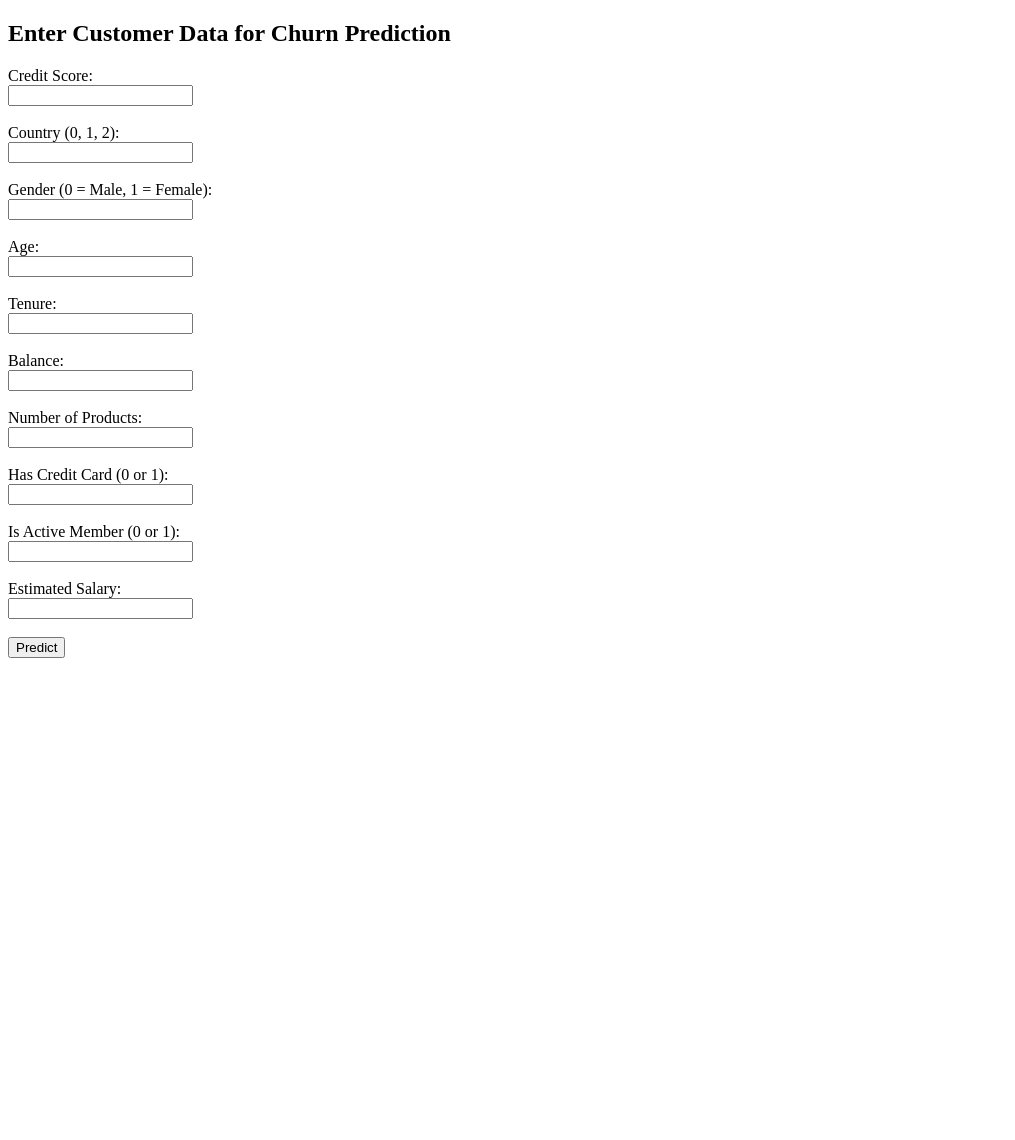
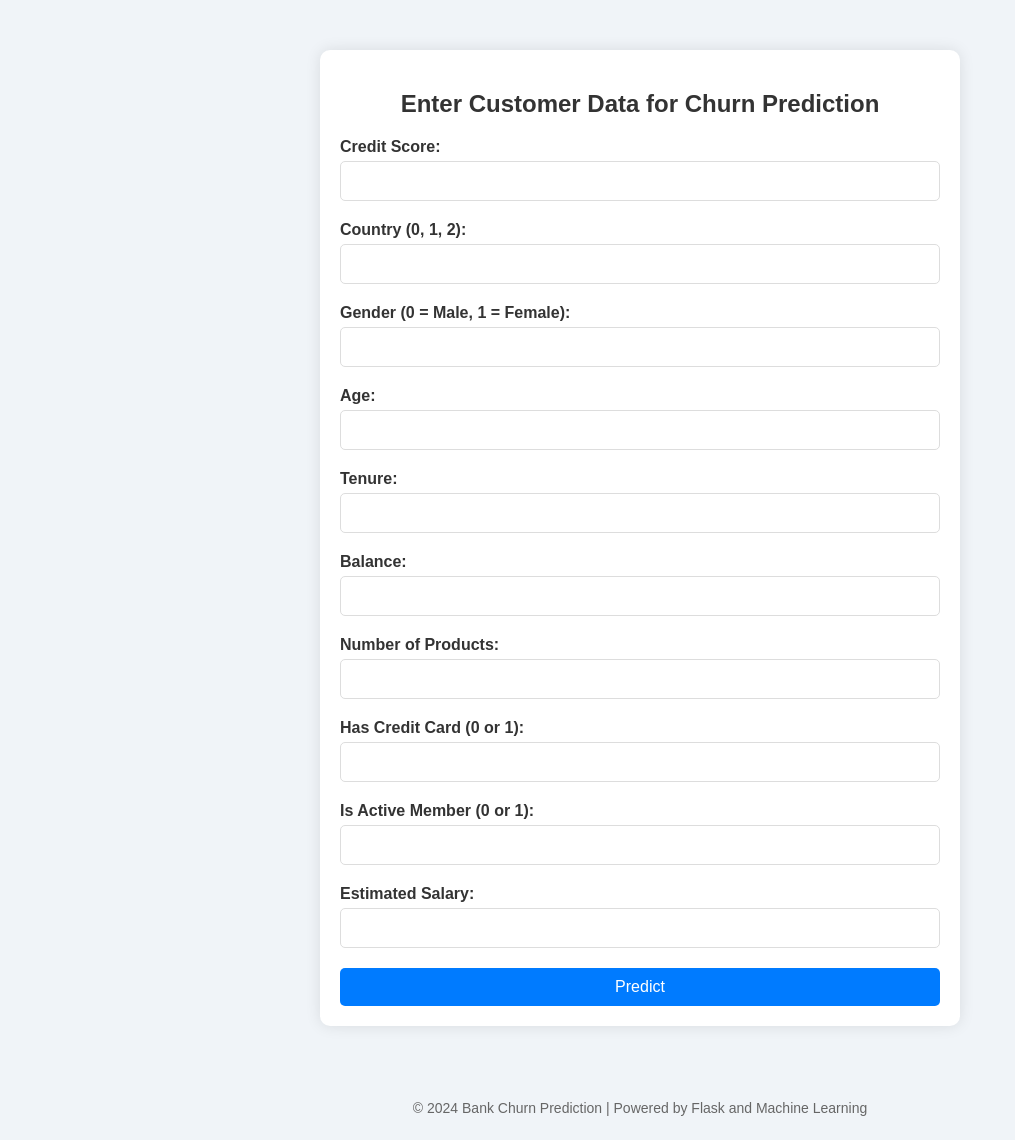
Before and after one commit to rishabh261996/bank-churn-predictor, a Flask app: page / in a window 1280 px wide. Shown: the whole page, without its empty margins (0-1015 px from the left). Before the commit the page ends 658 px from the top, so only its background shows below. Run offline with Flask 3, Linux system fonts and the light colour scheme; parts of the project's set-up code (start-up, migrations or seed data) failed here and were passed over.

Commit message:
Update index.html

```diff
--- a/templates/index.html
+++ b/templates/index.html
@@ -4,45 +4,126 @@
     <meta charset="UTF-8">
     <meta name="viewport" content="width=device-width, initial-scale=1.0">
     <title>Churn Prediction App</title>
+    <style>
+        body {
+            font-family: Arial, sans-serif;
+            background-color: #f0f4f8;
+            margin: 0;
+            padding: 0;
+        }
+
+        .container {
+            max-width: 600px;
+            margin: 50px auto;
+            padding: 20px;
+            background-color: white;
+            box-shadow: 0px 0px 15px rgba(0, 0, 0, 0.1);
+            border-radius: 10px;
+        }
+
+        h2 {
+            text-align: center;
+            color: #333;
+        }
+
+        form {
+            display: flex;
+            flex-direction: column;
+        }
+
+        label {
+            margin-bottom: 5px;
+            font-weight: bold;
+            color: #333;
+        }
+
+        input[type="text"] {
+            padding: 10px;
+            margin-bottom: 20px;
+            border: 1px solid #ddd;
+            border-radius: 5px;
+            font-size: 16px;
+        }
+
+        input[type="submit"] {
+            background-color: #007bff;
+            color: white;
+            border: none;
+            padding: 10px;
+            border-radius: 5px;
+            font-size: 16px;
+            cursor: pointer;
+        }
+
+        input[type="submit"]:hover {
+            background-color: #0056b3;
+        }
+
+        .result {
+            margin-top: 20px;
+            text-align: center;
+            font-size: 18px;
+            font-weight: bold;
+            color: #28a745;
+        }
+
+        .footer {
+            text-align: center;
+            padding: 10px;
+            margin-top: 40px;
+            font-size: 14px;
+            color: #666;
+        }
+    </style>
 </head>
 <body>
+
+    <div class="container">
         <h2>Enter Customer Data for Churn Prediction</h2>
         <form action="/predict" method="post">
-        <label>Credit Score:</label><br>
-        <input type="text" name="credit_score" required><br><br>
+            <label>Credit Score:</label>
+            <input type="text" name="credit_score" required>
 
-        <label>Country (0, 1, 2):</label><br>
-        <input type="text" name="country" required><br><br>
+            <label>Country (0, 1, 2):</label>
+            <input type="text" name="country" required>
 
-        <label>Gender (0 = Male, 1 = Female):</label><br>
-        <input type="text" name="gender" required><br><br>
+            <label>Gender (0 = Male, 1 = Female):</label>
+            <input type="text" name="gender" required>
 
-        <label>Age:</label><br>
-        <input type="text" name="age" required><br><br>
+            <label>Age:</label>
+            <input type="text" name="age" required>
 
-        <label>Tenure:</label><br>
-        <input type="text" name="tenure" required><br><br>
+            <label>Tenure:</label>
+            <input type="text" name="tenure" required>
 
-        <label>Balance:</label><br>
-        <input type="text" name="balance" required><br><br>
+            <label>Balance:</label>
+            <input type="text" name="balance" required>
 
-        <label>Number of Products:</label><br>
-        <input type="text" name="products_number" required><br><br>
+            <label>Number of Products:</label>
+            <input type="text" name="products_number" required>
 
-        <label>Has Credit Card (0 or 1):</label><br>
-        <input type="text" name="credit_card" required><br><br>
+            <label>Has Credit Card (0 or 1):</label>
+            <input type="text" name="credit_card" required>
 
-        <label>Is Active Member (0 or 1):</label><br>
-        <input type="text" name="active_member" required><br><br>
+            <label>Is Active Member (0 or 1):</label>
+            <input type="text" name="active_member" required>
 
-        <label>Estimated Salary:</label><br>
-        <input type="text" name="estimated_salary" required><br><br>
+            <label>Estimated Salary:</label>
+            <input type="text" name="estimated_salary" required>
 
             <input type="submit" value="Predict">
         </form>
 
         {% if prediction_text %}
+            <div class="result">
                 <h3>{{ prediction_text }}</h3>
+            </div>
         {% endif %}
+    </div>
+
+    <div class="footer">
+        <p>&copy; 2024 Bank Churn Prediction | Powered by Flask and Machine Learning</p>
+    </div>
+
 </body>
 </html>
```
Lines whose indentation alone changed are shown as unchanged.
